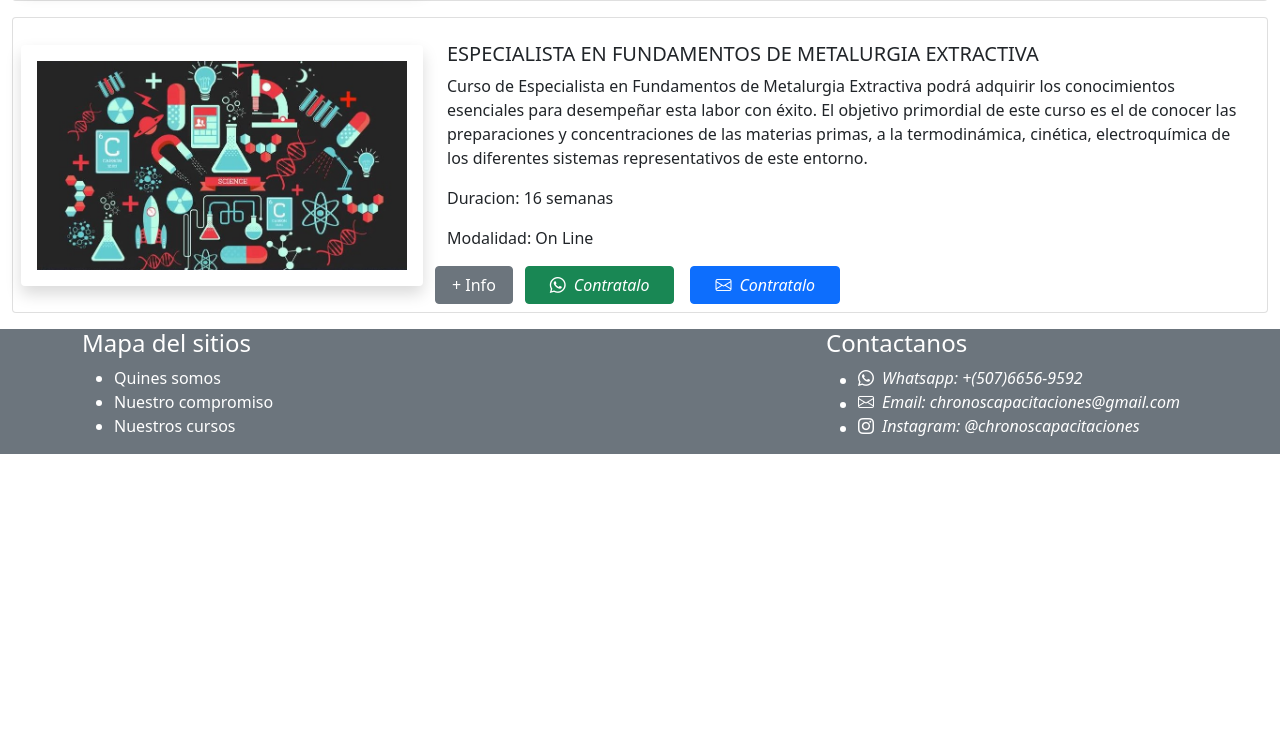
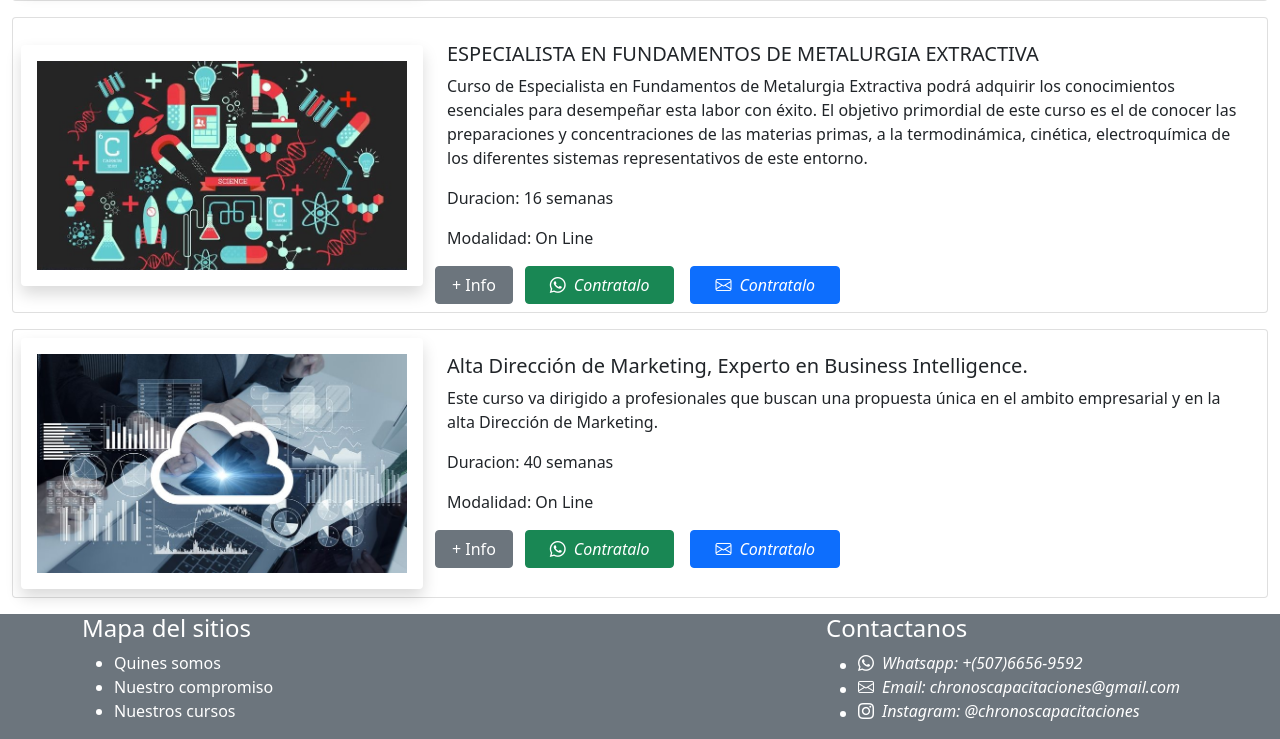
Before and after one commit to jmmaronas/landing-walter, a website: page src/pages/cursos.html in a window 1280 px wide. Shown: the part 10328-11067 px from the top of the page. Before the commit the page ends 10782 px from the top, so only its background shows below. Drawn offline with nearby package versions, Linux system fonts and the light colour scheme; a web font is replaced by a local one.

Commit message:
Agregamos cursos y mejoras

```diff
--- a/src/js/app.js
+++ b/src/js/app.js
@@ -50,7 +50,6 @@ function renderCursos() {
                       <div class="modal-body">
                         <div class="col-md-12">
                           <div class="card-body">
-
                             <p class="card-text">${curso.description}</p>
                             <h6 class="card-title">Al finalizar el curso podras:</h6>
                             <ul id="skills${curso.id}"></ul>
@@ -62,8 +61,17 @@ function renderCursos() {
                           </div>
                         </div>
                         <div class="modal-footer">
+                          <a type="button" class="btn btn-success px-lg-4 mx-2" href="https://api.whatsapp.com/send?phone=50766569592">
+                            <i class="bi bi-whatsapp d-flex align-items-center">
+                              <p class="ms-2 my-auto">Contratalo</p>
+                            </i>
+                          </a>
+                          <a type="button" class="btn btn-primary px-lg-4 mx-2" href="mailto:chronoscapacitaciones@gmail.com">
+                            <i class="bi bi-envelope d-flex align-items-center">
+                              <p class="ms-2 my-auto">Contratalo</p>
+                            </i>
+                          </a>
                           <button type="button" class="btn btn-secondary" data-bs-dismiss="modal">Close</button>
-                            <button type="button" class="btn btn-primary">Agregar al Carrito</button>
                         </div>
                       </div>
                     </div>
--- a/src/js/db.js
+++ b/src/js/db.js
@@ -1730,5 +1730,82 @@ const cursos=[
         duration:16,
         modality:"On Line",
         img:"./public/img/ESPECIALISTA EN FUNDAMENTOS DE METALURGIA EXTRACTIVA (3).jpg"
+    },
+    {
+        id:"35",
+        title:"Alta Dirección de Marketing, Experto en Business Intelligence.",
+        category:"yoga",
+        description: "Este curso va dirigido a profesionales que buscan una propuesta única en el ambito empresarial y en la alta Dirección de Marketing.",
+        skills:[
+            {
+                id:"1",
+                description:"Mejorar tu visión estratégica de la empresa"
+            },
+            {
+                id:"2",
+                description:"Liderar con éxito a equipos de marketing"
+            },
+            {
+                id:"3",
+                description:"Analizar los resultados obtenidos y llegar a conclusiones útiles"
+            },
+            {
+                id:"4",
+                description:"Saber identificar a las empresas competidoras y así poder crear estrategias claras."
+            },
+            {
+                id:"5",
+                description:"Realizar investigaciones de mercado"
+            },
+            {
+                id:"6",
+                description:"Evaluar y gestionar los riesgos de los proyectos de Big Data"
+            }
+        ],
+        units:[
+            {
+                id:"1",
+                title:"Management y Liderazgo"
+            },
+            {
+                id:"2",
+                title:"Logística y Gestión"
+            },
+            {
+                id:"3",
+                title:"Marketing Operativo"
+            },
+            {
+                id:"4",
+                title:"Customer relationship management"
+            },
+            {
+                id:"5",
+                title:"E-Commerce"
+            },
+            {
+                id:"6",
+                title:"Producción de la investigación de mercados"
+            },
+            {
+                id:"7",
+                title:"Análisis de la investigación de mercados."
+            },
+            {
+                id:"8",
+                title:"Business Intelligence en la Empresa"
+            },
+            {
+                id:"9",
+                description:"Programación para el análisis de datos"
+            },
+            {
+                id:"10",
+                description:"Optimización del Capital Humano en la Empresa"
+            }
+        ],
+        duration:40,
+        modality:"On Line",
+        img:"./public/img/Curso Business Intelligence.jpg"
     }
 ];
--- a/src/js/index.js
+++ b/src/js/index.js
@@ -1,6 +1,5 @@
 document.addEventListener("DOMContentLoaded", () => {
   if(location.hash){
-    console.log("hola")
     const pharam= location.hash.slice(1);
     document.getElementById("comentarioHeader").innerHTML=""
     const curso= cursos.find((e)=>e.id===pharam)
```
Also changed, not shown: index.html (+2 -2 lines), src/js/item.js (+11 -11 lines), public/img/Curso Business Intelligence.jpg (added). Lines whose indentation alone changed are shown as unchanged.
